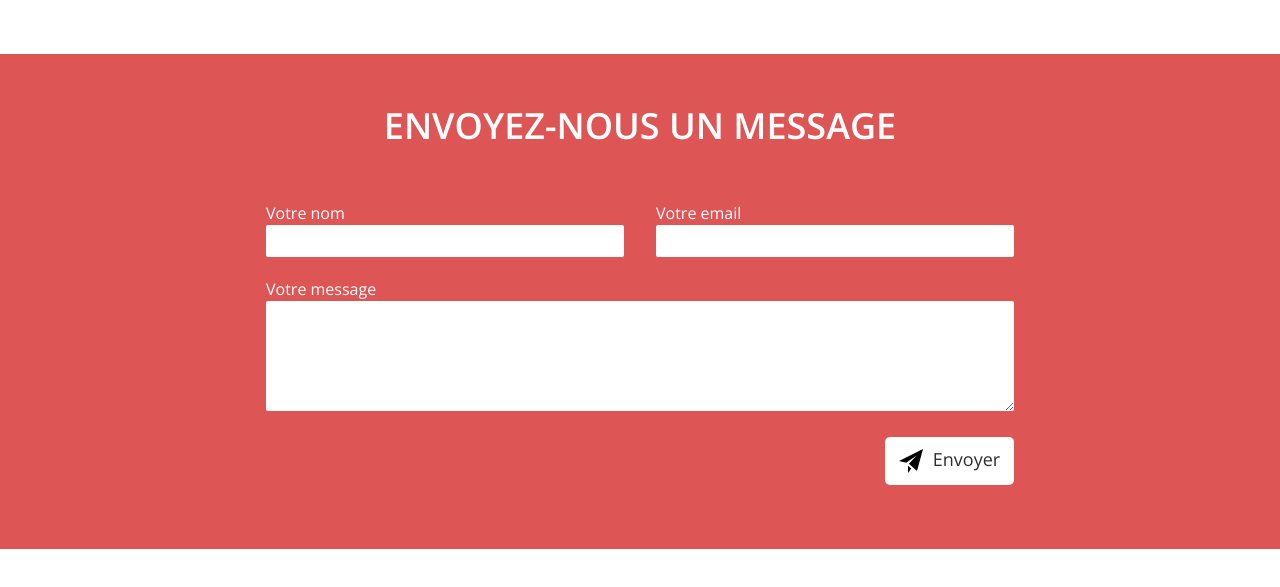
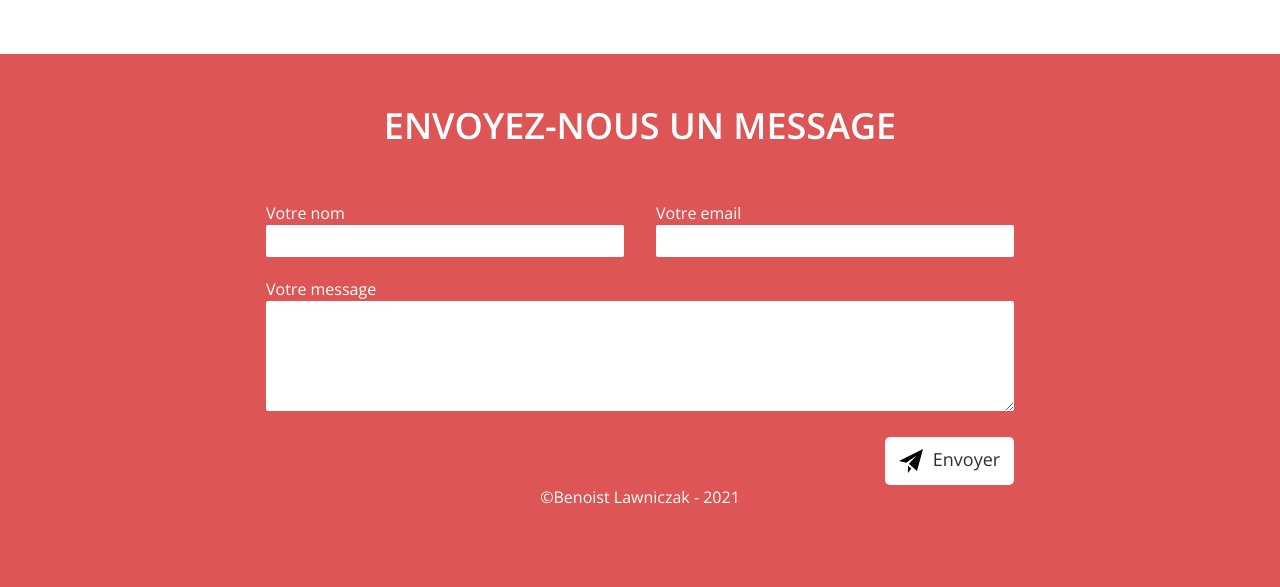
Before and after one commit to blawniczak/dwwm2021-3-SuperApp, a plain HTML site: page index.html in a window 1280 px wide. Shown: the part 2024-2611 px from the top of the page. Before the commit the page ends 2573 px from the top, so only its background shows below. Drawn offline with nearby package versions, Linux system fonts and the light colour scheme.

Commit message:
Ajout du copyright dans le footer

```diff
--- a/index.html
+++ b/index.html
@@ -170,6 +170,7 @@
                     <button class="btn"><img src="img/paper-plane.svg" alt=""> Envoyer</button>
                 </div>
             </form>
+            <p>&copy;Benoist Lawniczak - 2021</p>
         </div>
     </footer>
 
```
